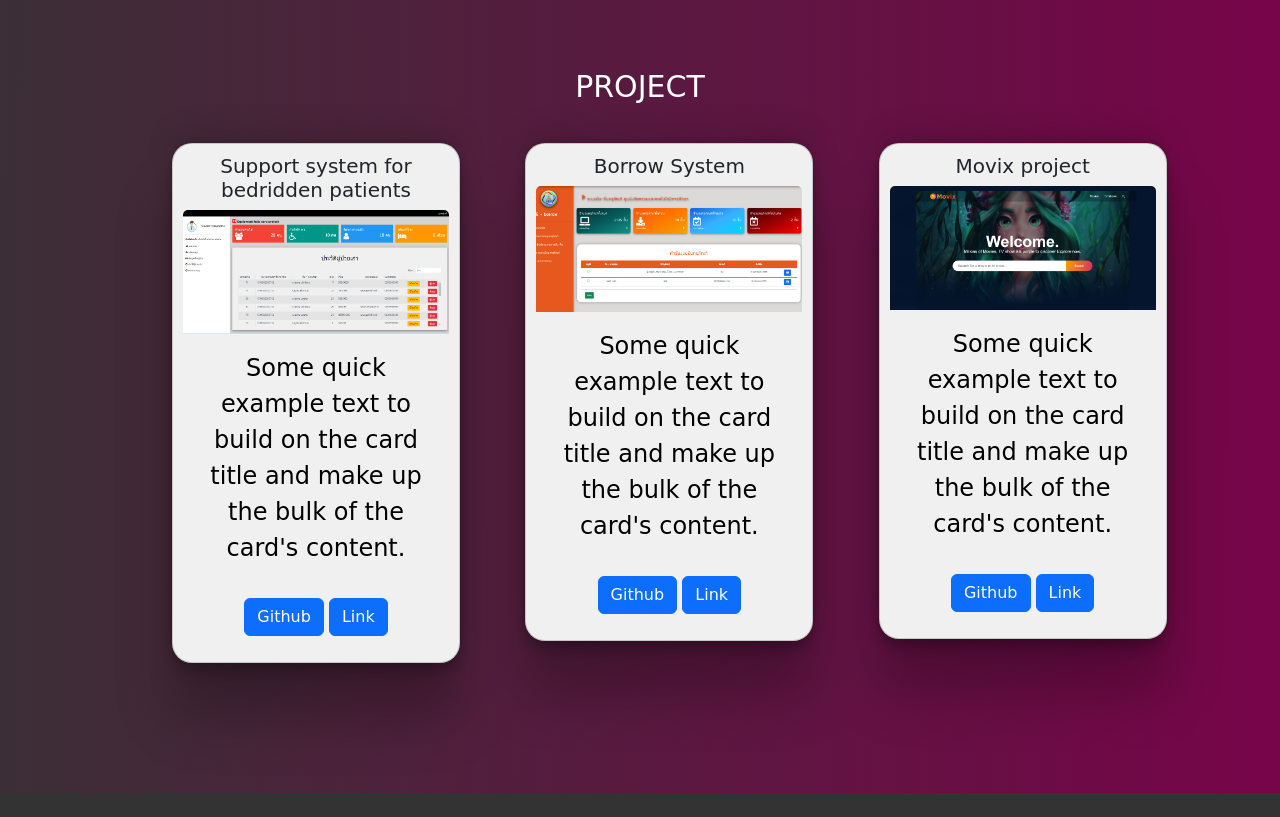
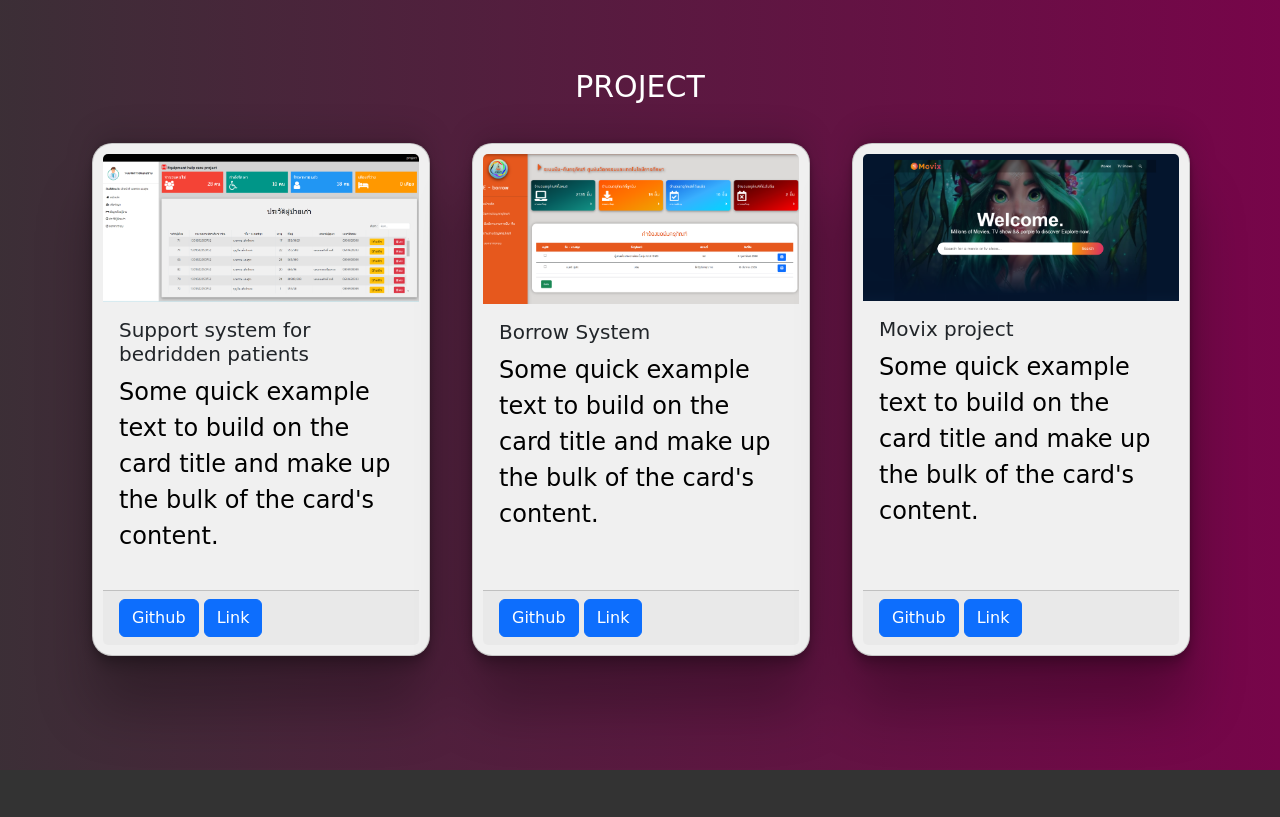
Before and after one commit to Tarzar007/statarup_porfolio, a plain HTML site: page index.html in a window 1280 px wide. Shown: the part 1700-2517 px from the top of the page. Drawn offline with nearby package versions, Linux system fonts and the light colour scheme; a web font is replaced by a local one.

Commit message:
Update index.html
Signed-off-by: Tawtar <114316075+Tarzar007@users.noreply.github.com>

```diff
--- a/index.html
+++ b/index.html
@@ -99,60 +99,58 @@
 
 <!-- Project -->
 <div class="project-page" id="project">
-    <h2>PROJECT</h2>
-    <div class="container text-center" style="margin: 20px;">
-        <div class="row align-items-start">
-            <div class="col" style="margin:0px 0px 0px 5rem;">
-            <div class="card" style="width: 18rem;">
-                <h5 class="card-title">Support system for bedridden patients</h5>
+    <h2 class="text-center">PROJECT</h2>
+    <div class="container" style="margin-top: 20px;">
+        <div class="row">
+            <div class="col-md-4 col-sm-12 mb-4">
+                <div class="card">
                     <img src="pare.png" class="card-img-top" alt="...">
                     <div class="card-body">
-                    <p style="color: black;" class="card-text">Some quick example text to build on the card title and make up the bulk of the card's
-                        content.</p>
+                        <h5 class="card-title">Support system for bedridden patients</h5>
+                        <p style="color: black;" class="card-text">Some quick example text to build on the card title
+                            and make up the bulk of the card's content.</p>
                     </div>
-
-                <div class="card-body">
+                    <div class="card-footer">
                         <a target="_blank" href="https://github.com/" class="btn btn-primary">Github</a>
-                        <a target="_blank" href="http://202.28.34.205:8080/62011211065/project/login.php" class="btn btn-primary">Link</a>
+                        <a target="_blank" href="http://202.28.34.205:8080/62011211065/project/login.php"
+                            class="btn btn-primary">Link</a>
                     </div>
                 </div>
             </div>
-            <div class="col">
-                <div class="card" style="width: 18rem;">
+            <div class="col-md-4 col-sm-12 mb-4">
+                <div class="card">
+                    <img src="borrow.png" class="card-img-top" alt="...">
+                    <div class="card-body">
                         <h5 class="card-title">Borrow System</h5>
-                    <img src="borrow.png" class="card-img-top" alt="...">
-
-                <div class="card-body">
-
-                    <p style="color: black;" class="card-text">Some quick example text to build on the card title and make up the bulk of the card's
-                        content.</p>
+                        <p style="color: black;" class="card-text">Some quick example text to build on the card title
+                            and make up the bulk of the card's content.</p>
                     </div>
-                    <div class="card-body">
-                        <a href="https://github.com/ceit-sut/ceit_borrow" target="_blank" class="btn btn-primary">Github</a>
-                        <a target="_blank"  class="btn btn-primary" href="">Link</a>
+                    <div class="card-footer">
+                        <a href="https://github.com/ceit-sut/ceit_borrow" target="_blank"
+                            class="btn btn-primary">Github</a>
+                        <a target="_blank" class="btn btn-primary" href="">Link</a>
                     </div>
                 </div>
             </div>
-            <div class="col">
-            <div class="card" style="width: 18rem;">
-                <h5 class="card-title">Movix project</h5>
+            <div class="col-md-4 col-sm-12 mb-4">
+                <div class="card">
                     <img src="movix.png" class="card-img-top" alt="...">
                     <div class="card-body">
-
-                    <p style="color: black;" class="card-text">Some quick example text to build on the card title and make up the bulk of the card's
-                        content.</p>
+                        <h5 class="card-title">Movix project</h5>
+                        <p style="color: black;" class="card-text">Some quick example text to build on the card title
+                            and make up the bulk of the card's content.</p>
                     </div>
-
-                <div class="card-body">
-                <a href="https://github.com/Tarzar007/project_movie" target="_blank" class="btn btn-primary">Github</a>
+                    <div class="card-footer">
+                        <a href="https://github.com/Tarzar007/project_movie" target="_blank"
+                            class="btn btn-primary">Github</a>
                         <a target="_blank" href="" class="btn btn-primary">Link</a>
                     </div>
                 </div>
             </div>
         </div>
     </div>
+</div>
 
-</div>
 
 <!-- Contact -->
 
```
Lines whose indentation alone changed are shown as unchanged.
